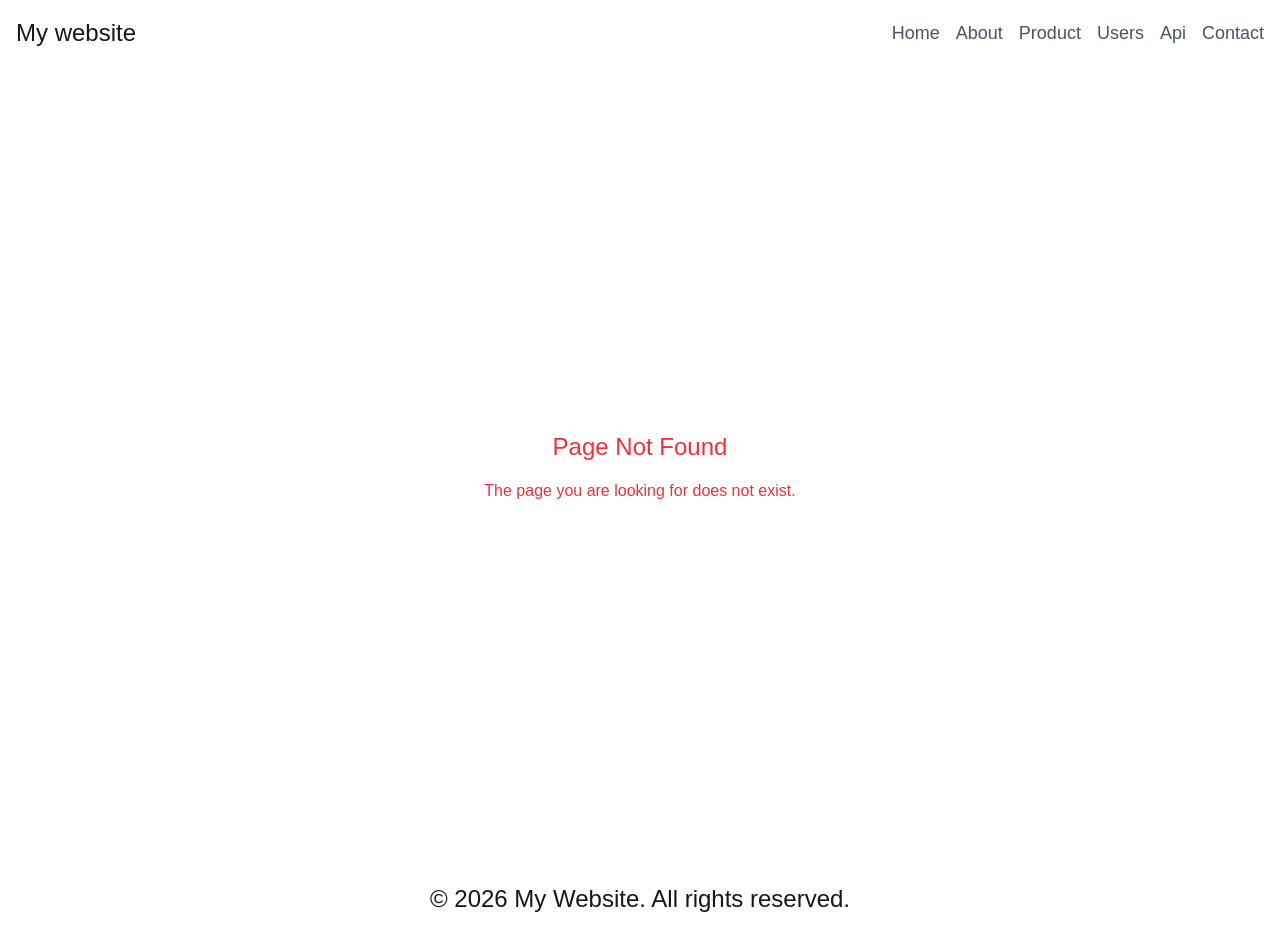
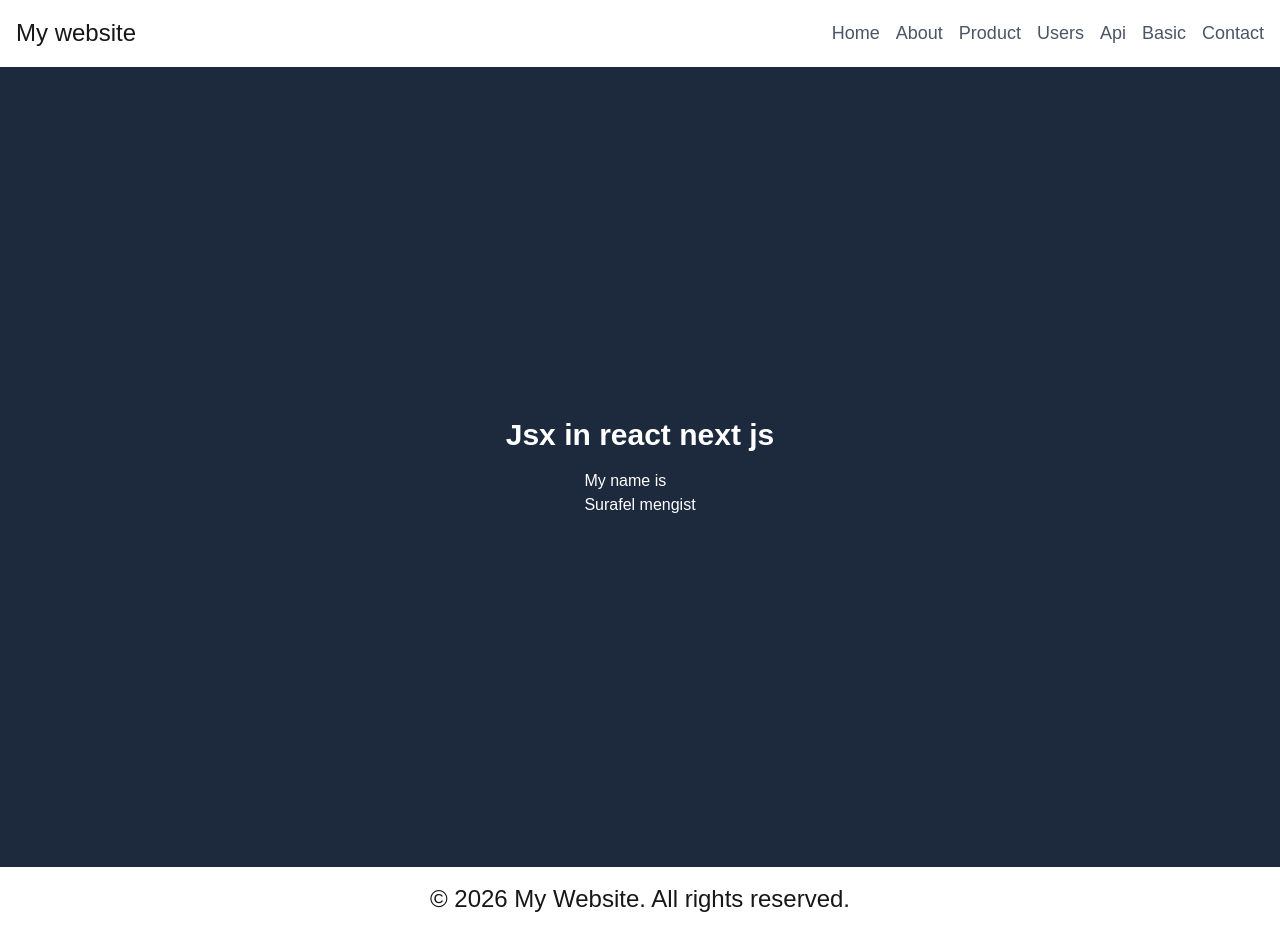
Before and after one commit to abyssiniatech/Nextjs_advanced, a Next.js app: page /basic in a window 1280 px wide. Before the commit this address had no page. Built offline with nearby package versions, Linux system fonts and the light colour scheme.

Commit message:
add intial commit for day4

```diff
--- /dev/null
+++ b/app/basic/page.tsx
@@ -0,0 +1,9 @@
+export default function Basic(){
+    const name =<h1>Surafel mengist</h1>
+    return(
+        <div className="min-h-screen flex flex-col justify-center items-center bg-slate-800 text-white">
+            <h1 className="text-3xl font-bold mb-4">Jsx in react next js</h1>
+            <p>My name is {name}</p>
+        </div>
+    )
+}
--- a/app/components/Links.tsx
+++ b/app/components/Links.tsx
@@ -10,6 +10,7 @@ const link=[
     { name: "Product", href: "/product" },
     {name:"Users", href:"/users"},
     { name: "Api", href: "/api" },
+    { name: "Basic", href: "/basic" },
     { name: "Contact", href: "/contact" },
 
 ]
```
